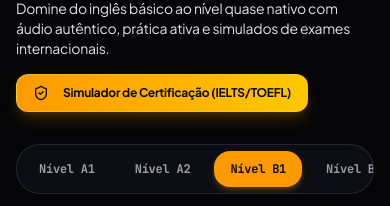
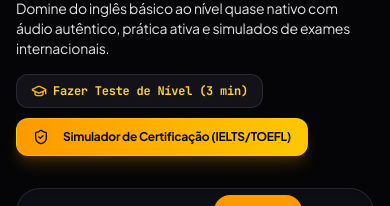
Before and after one commit to silvinhamsa-oss/AppIngles, a Next.js app: page /learn in a window 390 px wide. Shown: the part 191-397 px from the top of the page. Built offline with nearby package versions, Linux system fonts and the light colour scheme; no server answers.

Commit message:
feat: make level badge in header a 1-tap shortcut to Level Placement Test on mobile and desktop

```diff
--- a/src/app/(dashboard)/learn/page.tsx
+++ b/src/app/(dashboard)/learn/page.tsx
@@ -1,6 +1,7 @@
 "use client";
 
 import React, { useState } from "react";
+import Link from "next/link";
 import {
   CheckCircle2,
   Clock,
@@ -54,7 +55,15 @@
           </p>
         </div>
 
-        <div className="flex items-center gap-3">
+        <div className="flex flex-wrap items-center gap-2.5">
+          <Link
+            href="/test"
+            className="flex items-center gap-1.5 px-3.5 py-2 rounded-xl bg-[#121218] hover:bg-white/10 border border-white/10 text-amber-300 text-xs font-bold font-mono transition-all"
+          >
+            <GraduationCap className="w-4 h-4 text-amber-400" />
+            <span>Fazer Teste de Nível (3 min)</span>
+          </Link>
+
           <Button
             variant="gold"
             onClick={() => setIsExamModalOpen(true)}
--- a/src/components/layout/Header.tsx
+++ b/src/components/layout/Header.tsx
@@ -79,11 +79,15 @@
           </div>
         </Link>
 
-        {/* Level Indicator Pill */}
-        <div className="flex items-center gap-1 px-2.5 py-1 rounded-xl bg-[#121218] border border-white/10 text-amber-300 text-xs font-mono font-bold shrink-0">
+        {/* Level Indicator Pill - Clickable to open Level Placement Test */}
+        <Link
+          href="/test"
+          className="flex items-center gap-1 px-2.5 py-1 rounded-xl bg-[#121218] hover:bg-amber-500/15 border border-white/10 hover:border-amber-400/40 text-amber-300 text-xs font-mono font-bold shrink-0 transition-all cursor-pointer shadow-sm active:scale-95"
+          title="Fazer / Refazer Teste de Nível (3 min)"
+        >
           <GraduationCap className="w-3.5 h-3.5 text-amber-400" />
           <span>{currentLevel}</span>
-        </div>
+        </Link>
       </div>
 
       {/* Stats & Controls */}
```
